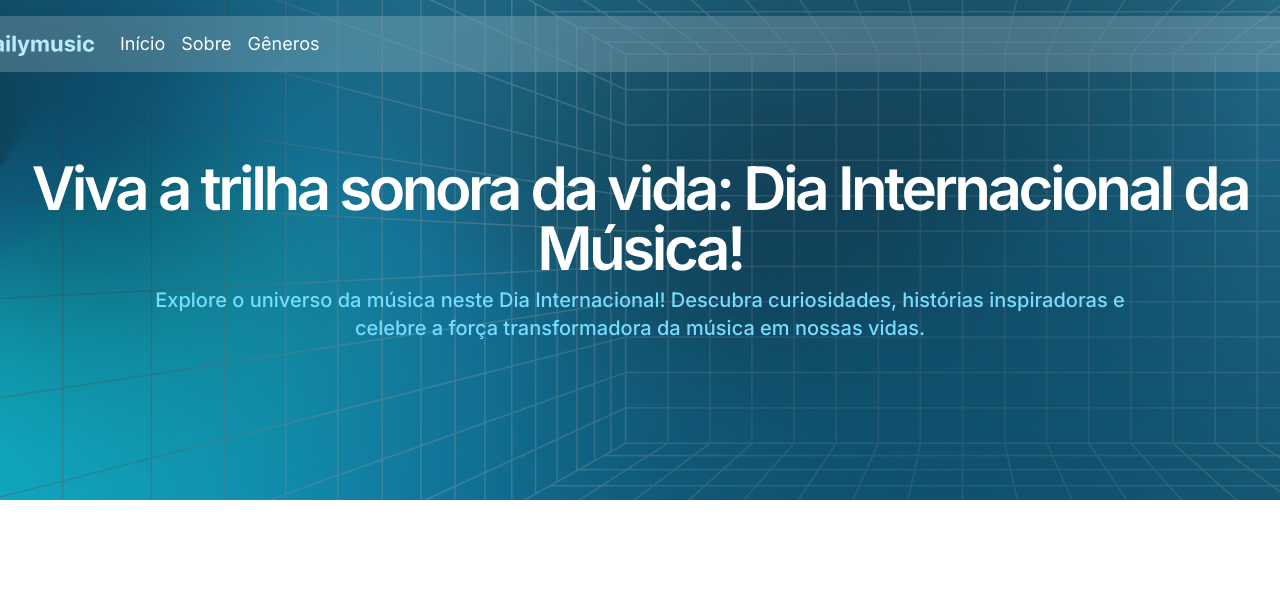
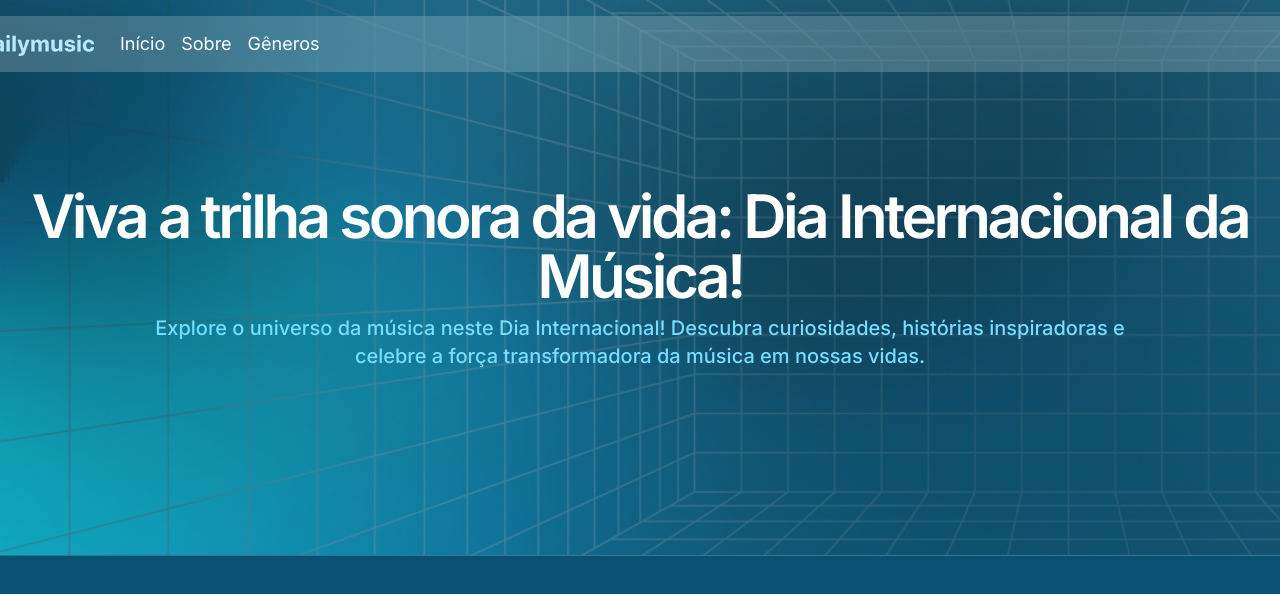
Before and after one commit to lucasdaher/dailymusic, a React (Vite) app: page / in a window 1280 px wide. Shown: the top 594 px of the page. Built offline with nearby package versions, Linux system fonts and the light colour scheme.

Commit message:
corrigindo cor do fundo.

```diff
--- a/src/index.css
+++ b/src/index.css
@@ -12,7 +12,7 @@
 }
 
 body {
-  background-color: #fff;
+  background-color: #085172;
 }
 
 @layer utilities {
--- a/src/pages/Home.tsx
+++ b/src/pages/Home.tsx
@@ -7,7 +7,7 @@ export default function Home() {
       <Header />
 
       <main>
-        <section className="background-presentation w-full h-[500px] flex flex-col justify-center items-center gap-2">
+        <section className="background-presentation border-b border-white/20 w-full h-[556px] flex flex-col justify-center items-center gap-2">
           <h1 className="text-white text-6xl font-inter font-semibold w-auto max-w-[96rem] text-center tracking-title antialiased ">
             Viva a trilha sonora da vida: Dia Internacional da Música!
           </h1>
```
